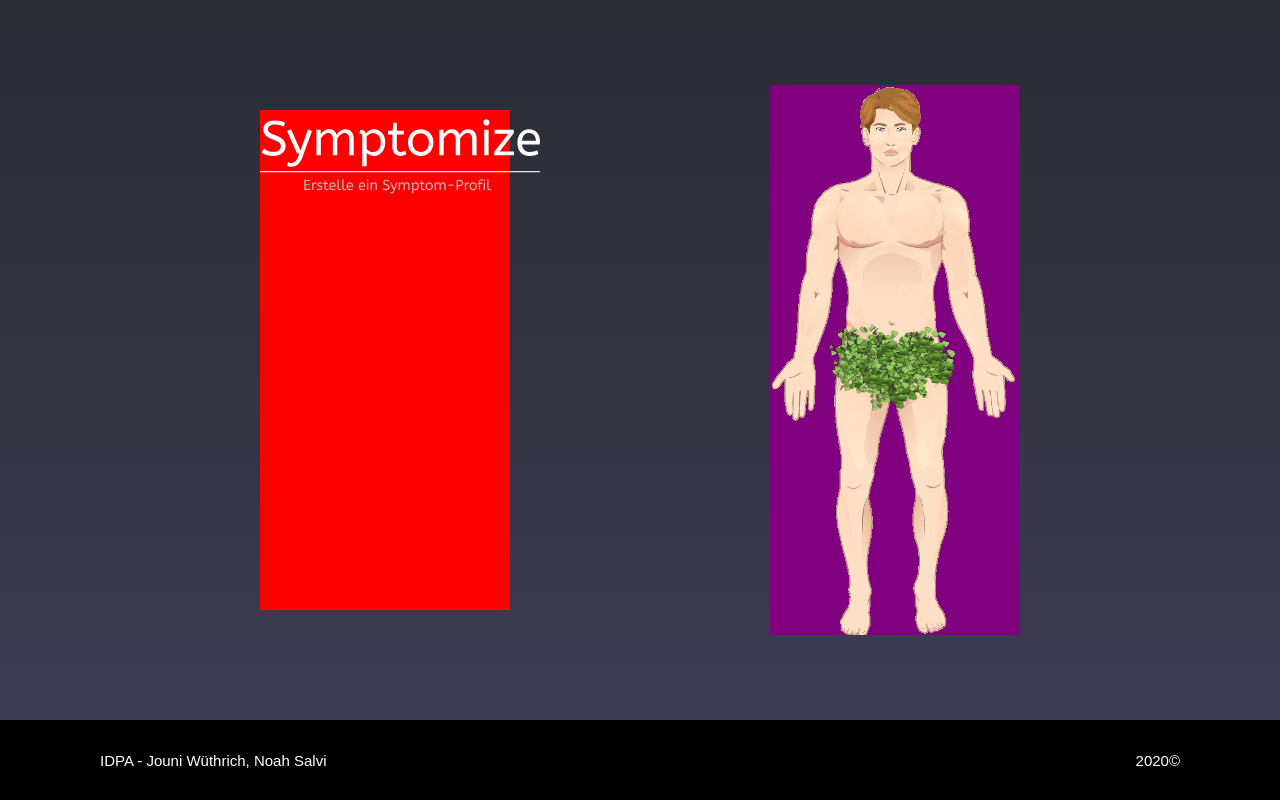
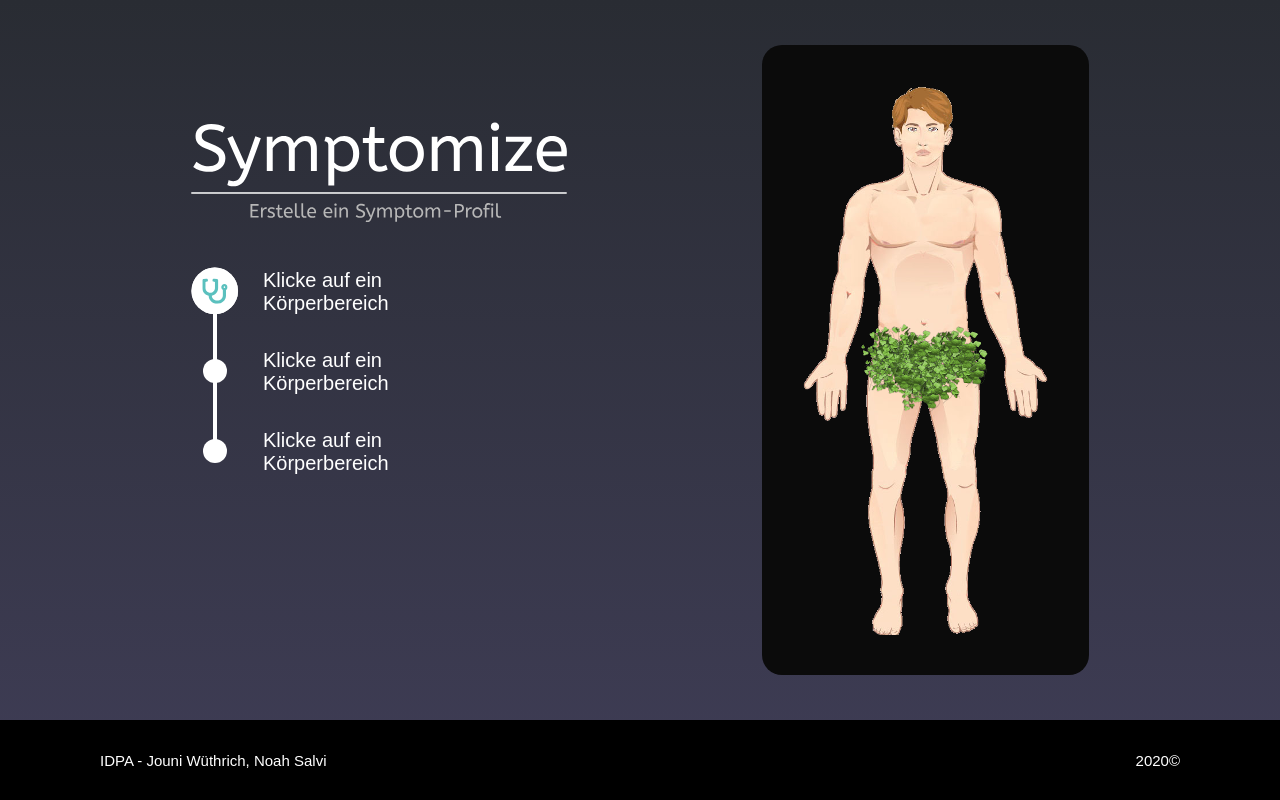
Before and after one commit to noahsalvi/Symptomize, an Angular app in the folder symptomize-web/: page /symp in a window 1280 px wide. Built offline with nearby package versions, Linux system fonts and the light colour scheme; a web font is replaced by a local one.

Commit message:
add tutorial on main view

```diff
--- a/symptomize-web/src/app/symptomize/symptomize.component.html
+++ b/symptomize-web/src/app/symptomize/symptomize.component.html
@@ -2,8 +2,35 @@
 <div class="container">
   <section>
     <div class="section-left">
-      <img src="assets/symptomize-no-logo.svg" alt="symptomize logo" />
-      <div class="tutorial"></div>
+      <img
+        class="logo"
+        src="assets/symptomize-no-logo.svg"
+        alt="symptomize logo"
+      />
+      <div class="tutorial">
+        <img
+          src="assets/logo-no-symptomize.svg"
+          alt="Momentaner Schritt"
+          id="current-step"
+        />
+        <div class="line"></div>
+        <div class="list">
+          <div class="step">
+            <div class="text">Klicke auf ein Körperbereich</div>
+          </div>
+          <div class="step">
+            <div class="text">Klicke auf ein Körperbereich</div>
+          </div>
+          <div class="step">
+            <div class="text">Klicke auf ein Körperbereich</div>
+          </div>
+          <img
+            src="assets/logo-no-symptomize.svg"
+            alt="Momentaner Schritt"
+            id="current-step"
+          />
+        </div>
+      </div>
     </div>
     <div class="section-right">
       <div class="human-container">
--- a/symptomize-web/src/app/symptomize/symptomize.component.scss
+++ b/symptomize-web/src/app/symptomize/symptomize.component.scss
@@ -14,19 +14,86 @@ canvas {
     display: flex;
     justify-content: space-evenly;
     align-items: center;
+
     .section-left {
       height: 500px;
-      width: 250px;
-      background: red;
+
+      .logo {
+        width: 380px;
+      }
+
+      .tutorial {
+        margin-top: 40px;
+        width: 250px;
+        height: 500px;
+        position: relative;
+
+        .line {
+          height: 160px;
+          width: 4px;
+          position: absolute;
+          left: 22px;
+          top: 24px;
+          border-radius: 5px;
+          background: white;
+        }
+
+        #current-step {
+          position: absolute;
+          height: 48px;
+          width: 48px;
+          top: 0;
+          left: 0;
+        }
+
+        .list {
+          background: blue;
+          .step {
+            position: absolute;
+            border-radius: 60px;
+            width: 24px;
+            height: 24px;
+            left: 12px;
+            background: white;
+
+            .text {
+              position: absolute;
+              top: 0;
+              left: 60px;
+              height: 20px;
+              width: 250px;
+              font-size: 20px;
+              transform: translatey(-50%);
+            }
+
+            &:nth-child(1) {
+              //   background: purple;
+              top: 12px;
+            }
+
+            &:nth-child(2) {
+              //   background: red;
+              top: 92px;
+            }
+
+            &:nth-child(3) {
+              //   background: gray;
+              top: 172px;
+            }
+          }
+        }
+      }
     }
 
     .section-right {
-      width: 250px;
-      background: purple;
+      .human-container {
+        background: #0b0b0b;
+        border-radius: 20px;
 
-      .human-container {
-        height: 550px;
-
+        display: flex;
+        justify-content: center;
+        align-items: center;
+        padding: 40px;
         img {
           height: 550px;
         }
```
